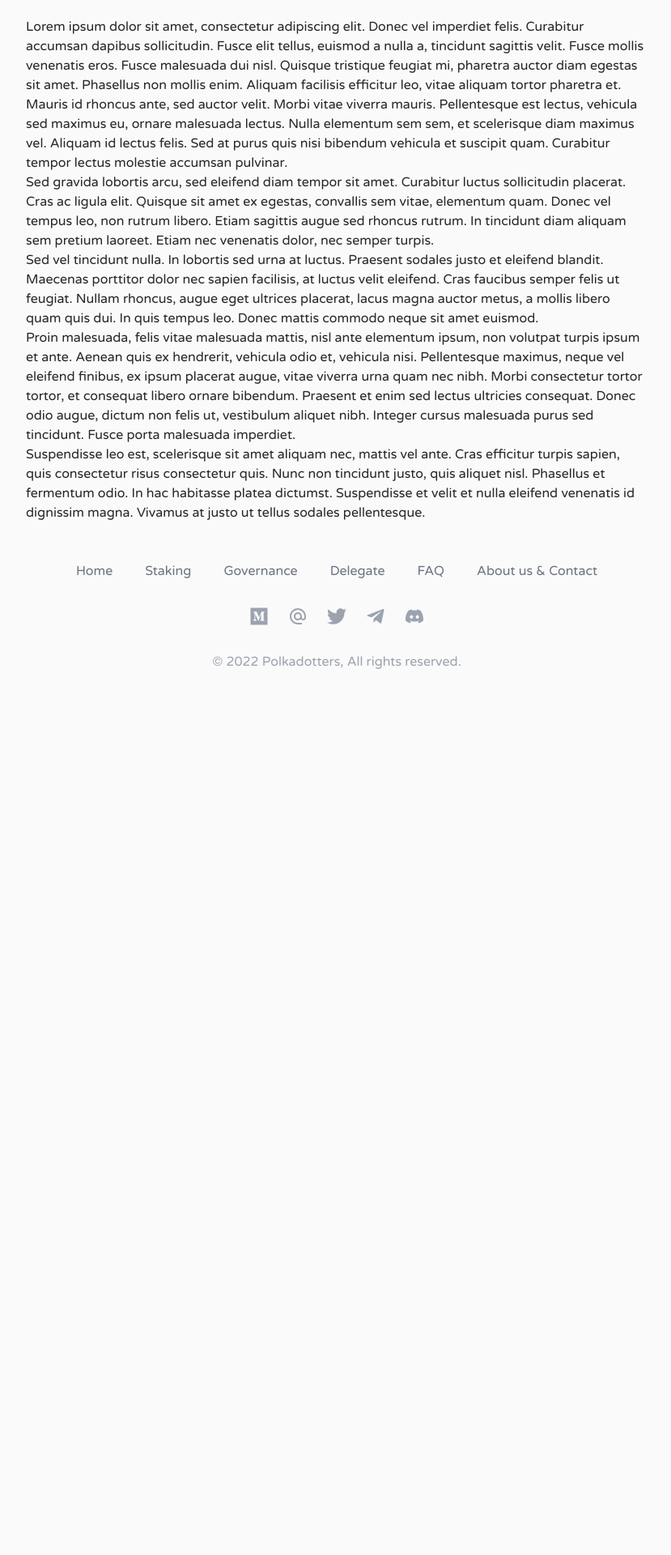
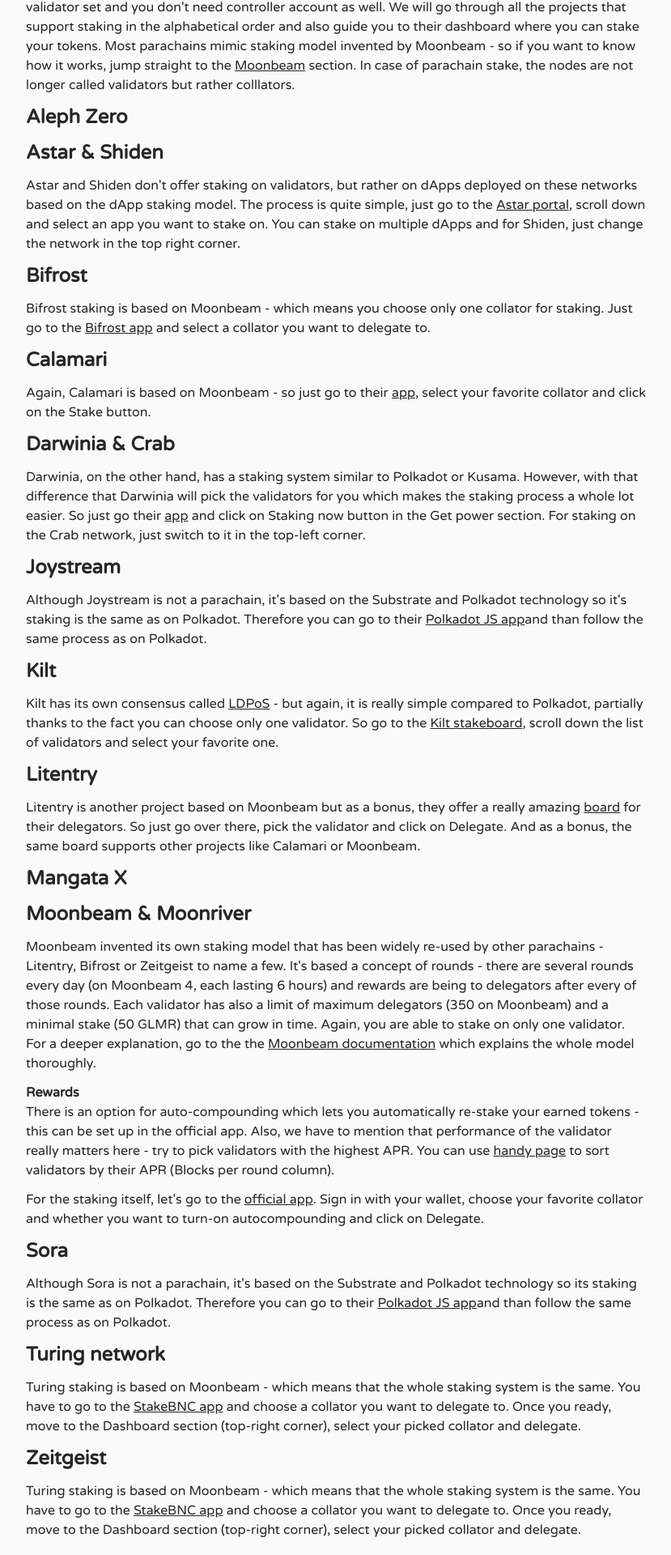
Before and after one commit to polkadotters/polkadotters-web, a Next.js app: page /staking/how-3 in a window 1280 px wide. Shown: the part 455-2375 px from the top of the page at 81% size, without its empty margins (224-1053 px from the left). Before the commit the page ends 1332 px from the top, so only its background shows below. Built offline with nearby package versions, Linux system fonts and the light colour scheme; no server answers.

Commit message:
Add parachain staking tutorial

```diff
--- a/pages/staking/how-3.tsx
+++ b/pages/staking/how-3.tsx
@@ -83,68 +83,120 @@
             <main className={'flex-1 flex flex-col '}>
                 <div className="mx-auto max-w-screen-md">
                     <div className="py-10 flex flex-col gap-20">
-                        <h1 className={'text-5xl font-bold text-center'}>We have Validators on the best
-                            projects!</h1>
+                        <h1 className={'text-5xl font-bold text-center'}>Parachain staking</h1>
                         <span className={'text-2xl'}>
                         You can stake and earn not only on Polkadot or Kusama but also on their parachains as well! So we will briefly go through all the options and link you to the staking boards of these parachains.
                             </span>
                     </div>
                     <p>
-                        Lorem ipsum dolor sit amet, consectetur adipiscing elit. Donec vel imperdiet felis.
-                        Curabitur accumsan dapibus sollicitudin. Fusce elit tellus, euismod a nulla a, tincidunt
-                        sagittis velit. Fusce mollis venenatis eros. Fusce malesuada dui nisl. Quisque tristique
-                        feugiat mi, pharetra auctor diam egestas sit amet. Phasellus non mollis enim. Aliquam
-                        facilisis efficitur leo, vitae aliquam tortor pharetra et. Mauris id rhoncus ante, sed
-                        auctor velit. Morbi vitae viverra mauris. Pellentesque est lectus, vehicula sed maximus
-                        eu,
-                        ornare malesuada lectus. Nulla elementum sem sem, et scelerisque diam maximus vel.
-                        Aliquam
-                        id lectus felis. Sed at purus quis nisi bibendum vehicula et suscipit quam. Curabitur
-                        tempor
-                        lectus molestie accumsan pulvinar.
+                        Luckily, staking on parachains is usually easier - you don't have to care about picking the right validator set and you
+                        don't need controller account as well. We will go through all the projects that support staking in the alphabetical order
+                        and also guide you to their dashboard where you can stake your tokens.
+
+                        Most parachains mimic staking model invented by Moonbeam - so if you want to know how it works, jump straight
+                        to the <a href="#moonbeam" className='underline'>Moonbeam</a> section. In case of parachain stake, the nodes are not longer
+                        called validators but rather colllators.
                     </p>
+                    <h2 className={'text-2xl font-bold text-left my-3'}>Aleph Zero</h2>
+                    <p>
 
+                    </p>
+                    <h2 className={'text-2xl font-bold text-left my-3'}>Astar & Shiden</h2>
                     <p>
-                        Sed gravida lobortis arcu, sed eleifend diam tempor sit amet. Curabitur luctus
-                        sollicitudin
-                        placerat. Cras ac ligula elit. Quisque sit amet ex egestas, convallis sem vitae,
-                        elementum
-                        quam. Donec vel tempus leo, non rutrum libero. Etiam sagittis augue sed rhoncus rutrum.
-                        In
-                        tincidunt diam aliquam sem pretium laoreet. Etiam nec venenatis dolor, nec semper
-                        turpis.
+                        Astar and Shiden don't offer staking on validators, but rather on dApps deployed on these networks based on the dApp staking model.
+                        The process is quite simple, just go to
+                        the <a href="https://portal.astar.network/#/astar/dapp-staking/discover" className="underline" target='_blank'>Astar portal</a>,
+                        scroll down and select an app you want to stake on. You can stake on multiple dApps and for Shiden, just change the network in the
+                        top right corner.
+
                     </p>
+                    <h2 className={'text-2xl font-bold text-left my-3'}>Bifrost</h2>
+                    <p>
+                        Bifrost staking is based on Moonbeam - which means you choose only one collator for staking. Just go to
+                        the <a href="https://bifrost.app/collator" className="underline" target='_blank'>Bifrost app</a> and
+                        select a collator you want to delegate to.
+                    </p>
+                    <h2 className={'text-2xl font-bold text-left my-3'}>Calamari</h2>
+                    <p>
+                        Again, Calamari is based on Moonbeam - so just go to
+                        their <a href="https://app.manta.network/#/calamari/stake" className="underline" target='_blank'>app</a>,
+                        select your favorite collator and click on the Stake button.
+                    </p>
+                    <h2 className={'text-2xl font-bold text-left my-3'}>Darwinia & Crab</h2>
+                    <p>
+                        Darwinia, on the other hand, has a staking system similar to Polkadot or Kusama. However, with that difference that Darwinia will pick
+                        the validators for you which makes the staking process a whole lot easier. So just go
+                        their <a href="https://apps.darwinia.network/staking" className="underline" target='_blank'>app</a> and click on Staking now button
+                        in the Get power section. For staking on the Crab network, just switch to it in the top-left corner.
+                    </p>
+                    <h2 className={'text-2xl font-bold text-left my-3'}>Joystream</h2>
+                    <p>
+                        Although Joystream is not a parachain, it's based on the Substrate and Polkadot technology so it's staking is the same as on Polkadot.
+                        Therefore you can go to
+                        their <a href="https://polkadot.js.org/apps/?rpc=wss://rpc.joystream.org#/staking" className="underline" target='_blank'>Polkadot JS app</a>
+                        and than follow the same process as on Polkadot.
+                    </p>
+                    <h2 className={'text-2xl font-bold text-left my-3'}>Kilt</h2>
+                    <p>
+                        Kilt has its own consensus called <a href="https://link.medium.com/0uesdYTD0xb" className="underline" target='_blank'>LDPoS</a> - but again,
+                        it is really simple compared to Polkadot, partially thanks to the fact you can choose only one validator. So go
+                        to the <a href="https://stakeboard.kilt.io/" className="underline" target='_blank'>Kilt stakeboard</a>,
+                        scroll down the list of validators and select your favorite one.
 
+                    </p>
+                    <h2 className={'text-2xl font-bold text-left my-3'}>Litentry</h2>
                     <p>
-                        Sed vel tincidunt nulla. In lobortis sed urna at luctus. Praesent sodales justo et
-                        eleifend
-                        blandit. Maecenas porttitor dolor nec sapien facilisis, at luctus velit eleifend. Cras
-                        faucibus semper felis ut feugiat. Nullam rhoncus, augue eget ultrices placerat, lacus
-                        magna
-                        auctor metus, a mollis libero quam quis dui. In quis tempus leo. Donec mattis commodo
-                        neque
-                        sit amet euismod.
+                        Litentry is another project based on Moonbeam but as a bonus, they offer a really
+                        amazing <a href="https://app.web3go.xyz/#/LitentryMainnetStaking" className="underline" target='_blank'>board</a> for their
+                        delegators. So just go over there, pick the validator and click on Delegate. And as a bonus, the same board supports other projects
+                        like Calamari or Moonbeam.
                     </p>
-
+                    <h2 className={'text-2xl font-bold text-left my-3'}>Mangata X</h2>
                     <p>
-                        Proin malesuada, felis vitae malesuada mattis, nisl ante elementum ipsum, non volutpat
-                        turpis ipsum et ante. Aenean quis ex hendrerit, vehicula odio et, vehicula nisi.
-                        Pellentesque maximus, neque vel eleifend finibus, ex ipsum placerat augue, vitae viverra
-                        urna quam nec nibh. Morbi consectetur tortor tortor, et consequat libero ornare
-                        bibendum.
-                        Praesent et enim sed lectus ultricies consequat. Donec odio augue, dictum non felis ut,
-                        vestibulum aliquet nibh. Integer cursus malesuada purus sed tincidunt. Fusce porta
-                        malesuada
-                        imperdiet.
+                    <a href="" className="underline" target='_blank'></a>
                     </p>
-
+                    <h2 id="moonbeam" className={'text-2xl font-bold text-left my-3'}>Moonbeam & Moonriver</h2>
                     <p>
-                        Suspendisse leo est, scelerisque sit amet aliquam nec, mattis vel ante. Cras efficitur
-                        turpis sapien, quis consectetur risus consectetur quis. Nunc non tincidunt justo, quis
-                        aliquet nisl. Phasellus et fermentum odio. In hac habitasse platea dictumst. Suspendisse
-                        et
-                        velit et nulla eleifend venenatis id dignissim magna. Vivamus at justo ut tellus sodales
-                        pellentesque.
+                        Moonbeam invented its own staking model that has been widely re-used by other parachains - Litentry, Bifrost or Zeitgeist to name a few.
+                        It's based a concept of rounds - there are several rounds every day (on Moonbeam 4, each lasting 6 hours) and rewards are being to delegators
+                        after every of those rounds. Each validator has also a limit of maximum delegators (350 on Moonbeam) and a minimal stake (50 GLMR) that can
+                        grow in time. Again, you are able to stake on only one validator. For a deeper explanation, go to the
+                        the <a href="https://docs.moonbeam.network/learn/features/staking/" className="underline" target='_blank'>Moonbeam documentation</a> which explains
+                        the whole model thoroughly.
+                    </p>
+                    <p className='my-3'>
+                        <span className='font-bold'>Rewards</span>
+                        <br />
+                        There is an option for auto-compounding which lets you automatically re-stake your earned tokens - this can be set up in the official app.
+                        Also, we have to mention that performance of the validator really matters here - try to pick validators with the highest APR. You can
+                        use <a href="https://stakeglmr.com" className="underline" target='_blank'>handy page</a> to sort validators by their APR (Blocks per round column).
+                    </p>
+                    <p>
+                        For the staking itself, let's go to
+                        the <a href="https://apps.moonbeam.network/moonbeam/staking" className="underline" target='_blank'>official app</a>.
+                        Sign in with your wallet, choose your favorite collator and whether you want to turn-on autocompounding and click on Delegate.
+                    </p>
+                    <h2 className={'text-2xl font-bold text-left my-3'}>Sora</h2>
+                    <p>
+                        Although Sora is not a parachain, it's based on the Substrate and Polkadot technology so its staking is the same as on Polkadot.
+                        Therefore you can go to
+                        their <a href="https://polkadot.js.org/apps/?rpc=wss%3A%2F%2Fmof2.sora.org#/staking" className="underline" target='_blank'>Polkadot JS app</a>
+                        and than follow the same process as on Polkadot.
+                    </p>
+                    <h2 className={'text-2xl font-bold text-left my-3'}>Turing network</h2>
+                    <p>
+                        Turing staking is based on Moonbeam - which means that the whole staking system is the same. You have to go to
+                        the <a href="staketur.com/" className="underline" target='_blank'>StakeBNC app</a> and
+                        choose a collator you want to delegate to. Once you ready, move to the Dashboard section (top-right corner), select your picked
+                        collator and delegate.
+                    <a href="" className="underline" target='_blank'></a>
+                    </p>
+                    <h2 className={'text-2xl font-bold text-left my-3'}>Zeitgeist</h2>
+                    <p>
+                        Turing staking is based on Moonbeam - which means that the whole staking system is the same. You have to go to
+                        the <a href="stakeztg.com/" className="underline" target='_blank'>StakeBNC app</a> and
+                        choose a collator you want to delegate to. Once you ready, move to the Dashboard section (top-right corner), select your picked
+                        collator and delegate.
                     </p>
                 </div>
             </main>
```
